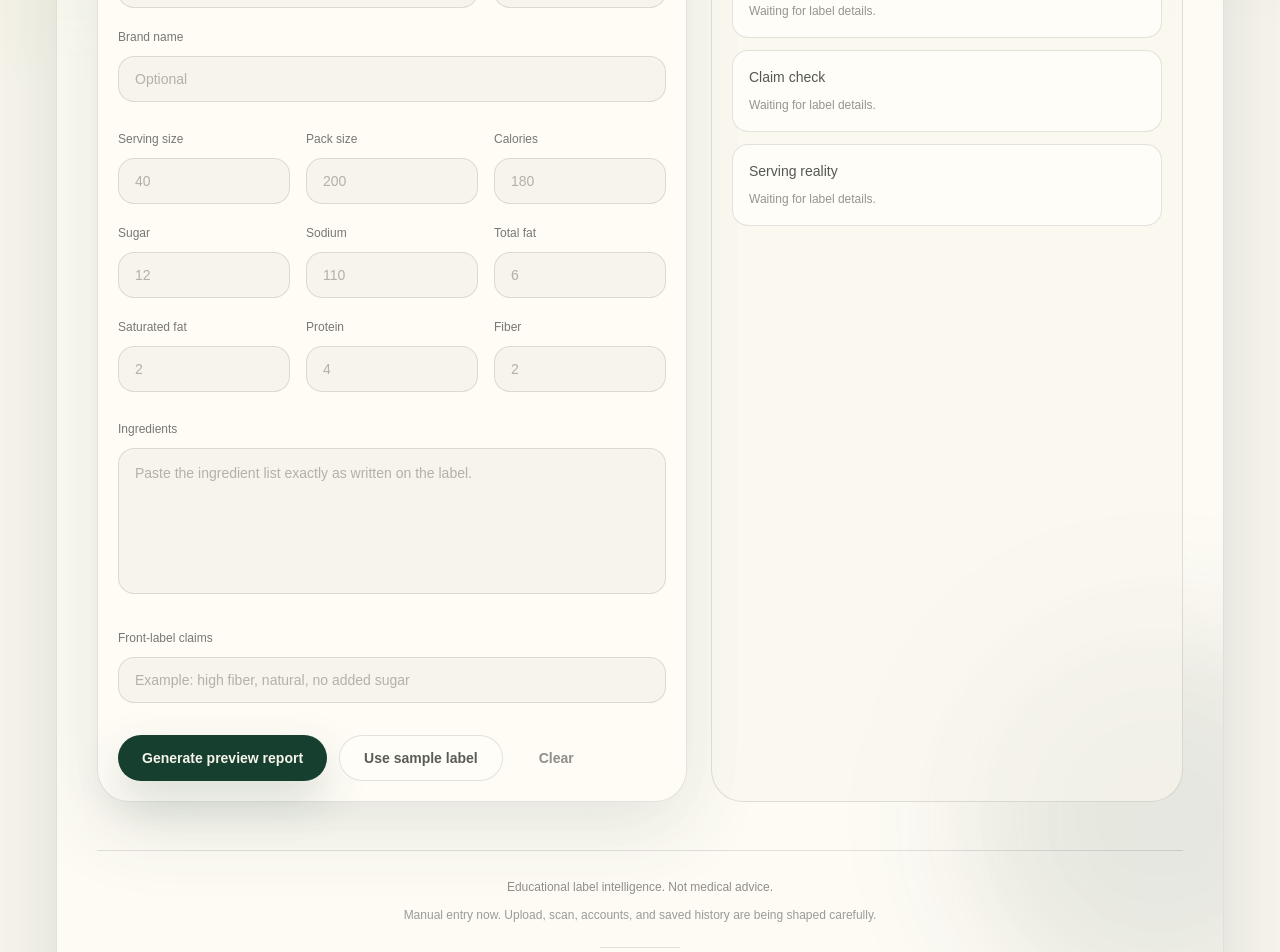
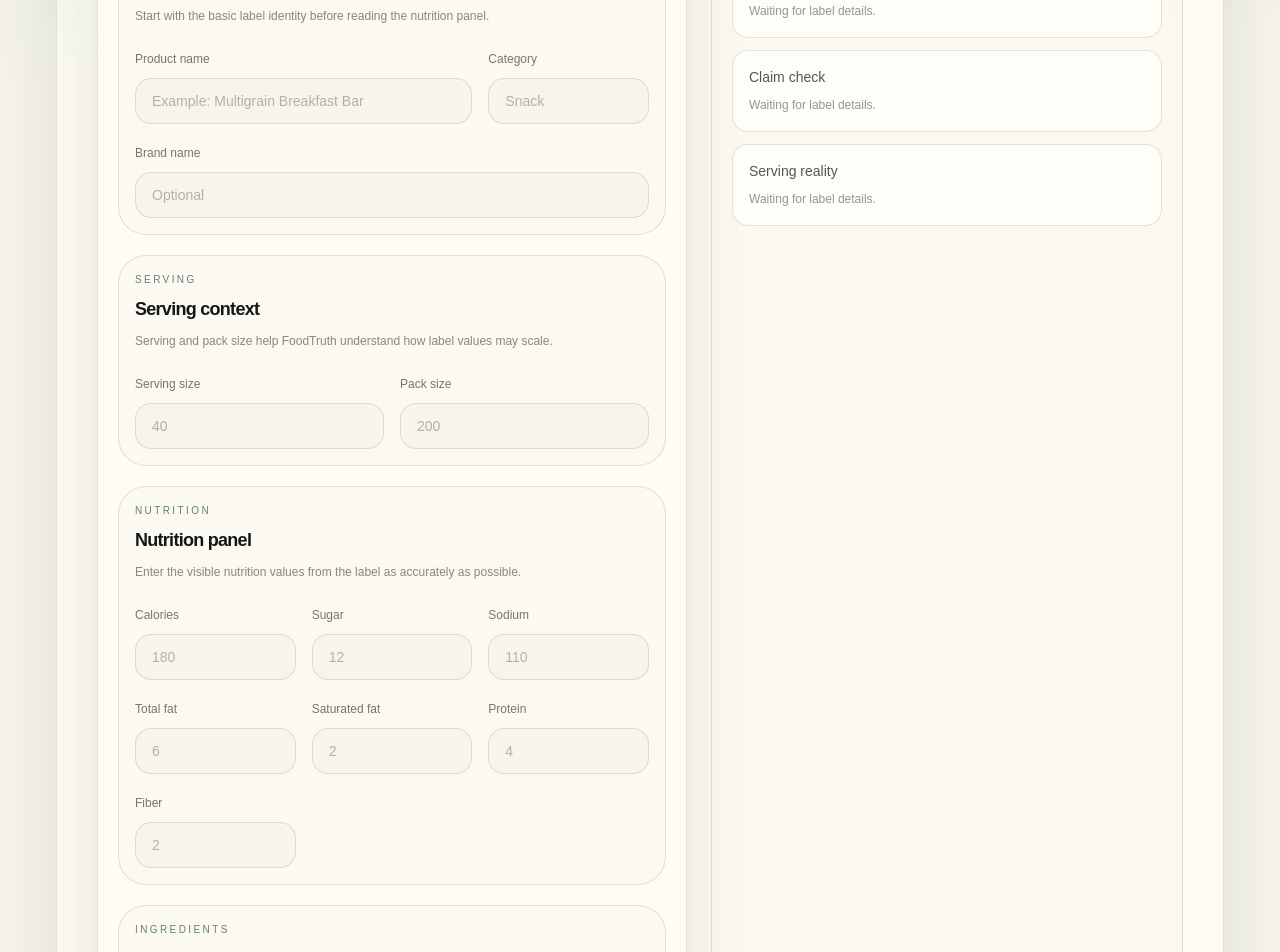
Before and after one commit to sumitdhara609/FoodTruth, a Next.js app: page /analyze/manual in a window 1280 px wide. Shown: the part 420-1372 px from the top of the page. Built offline with nearby package versions, Linux system fonts and the light colour scheme.

Commit message:
Group manual analyzer form sections

```diff
--- a/components/analyze/manual-analyzer-form.tsx
+++ b/components/analyze/manual-analyzer-form.tsx
@@ -1,6 +1,6 @@
 "use client";
 
-import { useMemo, useState } from "react";
+import { useMemo, useState, type ReactNode } from "react";
 import {
   buildFoodLabelInputFromManualState,
   type ManualAnalyzerState,
@@ -24,7 +24,7 @@ type NumericField = {
   placeholder: string;
 };
 
-const numericFields: NumericField[] = [
+const servingFields: NumericField[] = [
   {
     key: "servingSizeGrams",
     label: "Serving size",
@@ -35,6 +35,9 @@ const numericFields: NumericField[] = [
     label: "Pack size",
     placeholder: "200",
   },
+];
+
+const nutritionFields: NumericField[] = [
   {
     key: "calories",
     label: "Calories",
@@ -156,6 +159,28 @@ export function ManualAnalyzerForm() {
     setResult(null);
   };
 
+  const renderNumericField = (field: NumericField) => {
+    return (
+      <label key={field.key} className="block">
+        <span className="text-xs font-medium text-[var(--foreground)]/58">
+          {field.label}
+        </span>
+        <input
+          value={formState[field.key]}
+          onChange={(event) => updateField(field.key, event.target.value)}
+          placeholder={field.placeholder}
+          inputMode="decimal"
+          className={getFieldClassName(field.key)}
+        />
+        {getFieldError(field.key) && (
+          <p className="mt-2 text-xs text-[var(--danger)]">
+            {getFieldError(field.key)}
+          </p>
+        )}
+      </label>
+    );
+  };
+
   return (
     <div className="grid gap-6 lg:grid-cols-[1fr_0.8fr]">
       <div className="rounded-[2rem] border border-[var(--border)] bg-[var(--surface)]/78 p-5 shadow-[var(--shadow-soft)]">
@@ -172,7 +197,13 @@ export function ManualAnalyzerForm() {
           </p>
         </div>
 
-        <div className="mt-8 grid gap-4 sm:grid-cols-3">
+        <div className="mt-8 space-y-5">
+          <FormSection
+            eyebrow="Identity"
+            title="Product details"
+            description="Start with the basic label identity before reading the nutrition panel."
+          >
+            <div className="grid gap-4 sm:grid-cols-3">
               <label className="block sm:col-span-2">
                 <span className="text-xs font-medium text-[var(--foreground)]/58">
                   Product name
@@ -198,7 +229,9 @@ export function ManualAnalyzerForm() {
                 </span>
                 <input
                   value={formState.category}
-              onChange={(event) => updateField("category", event.target.value)}
+                  onChange={(event) =>
+                    updateField("category", event.target.value)
+                  }
                   placeholder="Snack"
                   className={getFieldClassName("category")}
                 />
@@ -210,42 +243,50 @@ export function ManualAnalyzerForm() {
                 </span>
                 <input
                   value={formState.brandName}
-              onChange={(event) => updateField("brandName", event.target.value)}
+                  onChange={(event) =>
+                    updateField("brandName", event.target.value)
+                  }
                   placeholder="Optional"
                   className={getFieldClassName("brandName")}
                 />
               </label>
             </div>
+          </FormSection>
 
-        <div className="mt-6 grid gap-4 sm:grid-cols-3">
-          {numericFields.map((field) => (
-            <label key={field.key} className="block">
-              <span className="text-xs font-medium text-[var(--foreground)]/58">
-                {field.label}
-              </span>
-              <input
-                value={formState[field.key]}
-                onChange={(event) => updateField(field.key, event.target.value)}
-                placeholder={field.placeholder}
-                inputMode="decimal"
-                className={getFieldClassName(field.key)}
-              />
-              {getFieldError(field.key) && (
-                <p className="mt-2 text-xs text-[var(--danger)]">
-                  {getFieldError(field.key)}
-                </p>
-              )}
-            </label>
-          ))}
+          <FormSection
+            eyebrow="Serving"
+            title="Serving context"
+            description="Serving and pack size help FoodTruth understand how label values may scale."
+          >
+            <div className="grid gap-4 sm:grid-cols-2">
+              {servingFields.map(renderNumericField)}
             </div>
+          </FormSection>
 
-        <label className="mt-6 block">
+          <FormSection
+            eyebrow="Nutrition"
+            title="Nutrition panel"
+            description="Enter the visible nutrition values from the label as accurately as possible."
+          >
+            <div className="grid gap-4 sm:grid-cols-3">
+              {nutritionFields.map(renderNumericField)}
+            </div>
+          </FormSection>
+
+          <FormSection
+            eyebrow="Ingredients"
+            title="Ingredient list"
+            description="Paste the ingredient list exactly as written so FoodTruth can detect clarity signals."
+          >
+            <label className="block">
               <span className="text-xs font-medium text-[var(--foreground)]/58">
                 Ingredients
               </span>
               <textarea
                 value={formState.ingredients}
-            onChange={(event) => updateField("ingredients", event.target.value)}
+                onChange={(event) =>
+                  updateField("ingredients", event.target.value)
+                }
                 placeholder="Paste the ingredient list exactly as written on the label."
                 rows={5}
                 className={`${getFieldClassName("ingredients")} resize-none leading-6`}
@@ -256,10 +297,16 @@ export function ManualAnalyzerForm() {
                 </p>
               )}
             </label>
+          </FormSection>
 
-        <label className="mt-6 block">
+          <FormSection
+            eyebrow="Claims"
+            title="Front-label claims"
+            description="Add visible claims such as high fiber, natural, no added sugar, or energy."
+          >
+            <label className="block">
               <span className="text-xs font-medium text-[var(--foreground)]/58">
-            Front-label claims
+                Claims
               </span>
               <input
                 value={formState.claims}
@@ -268,6 +315,8 @@ export function ManualAnalyzerForm() {
                 className={getFieldClassName("claims")}
               />
             </label>
+          </FormSection>
+        </div>
 
         <div className="mt-8 flex flex-col gap-3 sm:flex-row">
           <button
@@ -300,3 +349,35 @@ export function ManualAnalyzerForm() {
     </div>
   );
 }
+
+type FormSectionProps = {
+  eyebrow: string;
+  title: string;
+  description: string;
+  children: ReactNode;
+};
+
+function FormSection({
+  eyebrow,
+  title,
+  description,
+  children,
+}: FormSectionProps) {
+  return (
+    <section className="rounded-[1.75rem] border border-[var(--border)] bg-[var(--background)]/45 p-4">
+      <p className="text-[10px] uppercase tracking-[0.24em] text-[var(--primary)]/65">
+        {eyebrow}
+      </p>
+
+      <h3 className="mt-2 text-lg font-semibold tracking-[-0.04em] text-[var(--foreground)]">
+        {title}
+      </h3>
+
+      <p className="mt-2 text-xs leading-5 text-[var(--foreground)]/50">
+        {description}
+      </p>
+
+      <div className="mt-5">{children}</div>
+    </section>
+  );
+}
```
Lines whose indentation alone changed are shown as unchanged.
